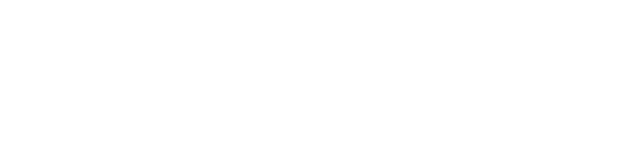
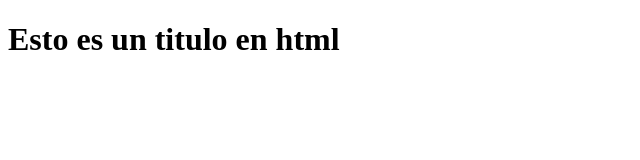
Before and after one commit to Samuel7D5/magiaaa, a plain HTML site: page index.html in a window 1280 px wide. Shown: the whole page, without its empty margins (0-640 px from the left). Drawn offline with Linux system fonts and the light colour scheme.

Commit message:
firts commit

```diff
--- a/index.html
+++ b/index.html
@@ -7,6 +7,6 @@
     <script src = "logic.js" ></script>
 </head>
 <body>
-
+    <h1>Esto es un titulo en html</h1>
 </body>
 </html>
```
